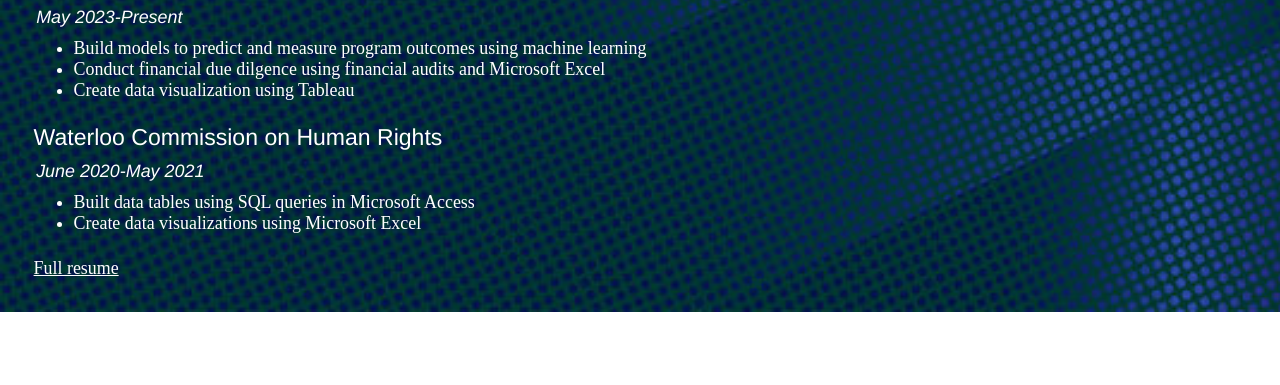
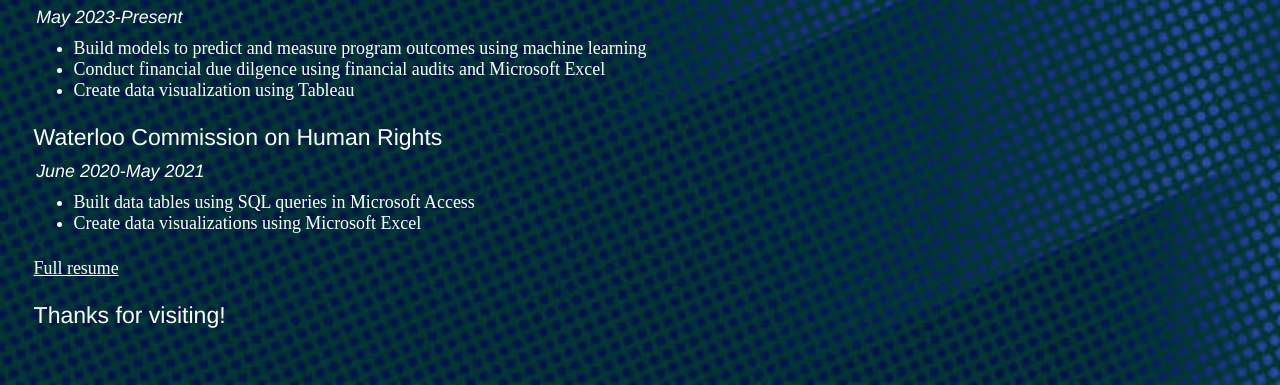
Before and after one commit to keegansmithuic/welcome, a plain HTML site: page index.html in a window 1280 px wide. Shown: the part 550-935 px from the top of the page. Before the commit the page ends 862 px from the top, so only its background shows below. Drawn offline with Linux system fonts and the light colour scheme.

Commit message:
Update index.html

```diff
--- a/index.html
+++ b/index.html
@@ -30,6 +30,7 @@
 </ul>
 </p>
 <a href="Resume.pdf" target="_blank">Full resume</a>
+<p>Thanks for visiting!</p>
 </div>
 
 <div class="right-side">
```
